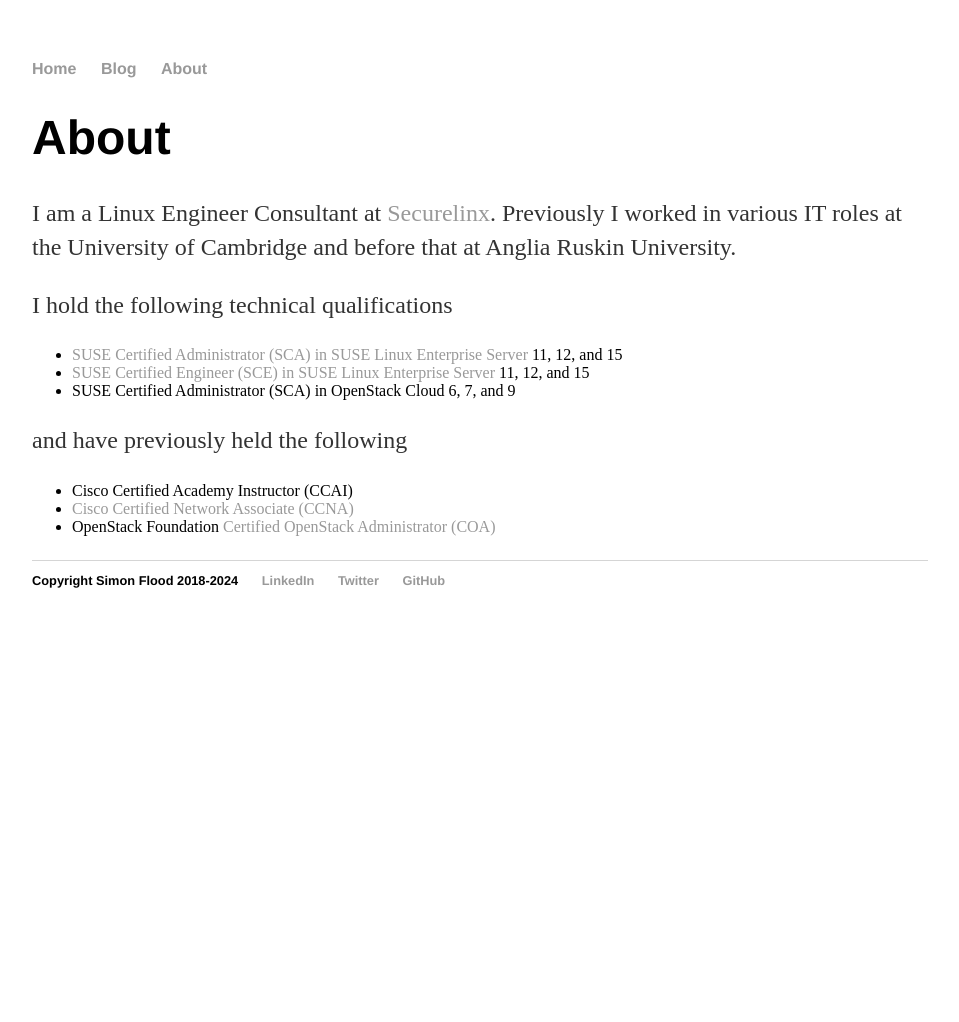
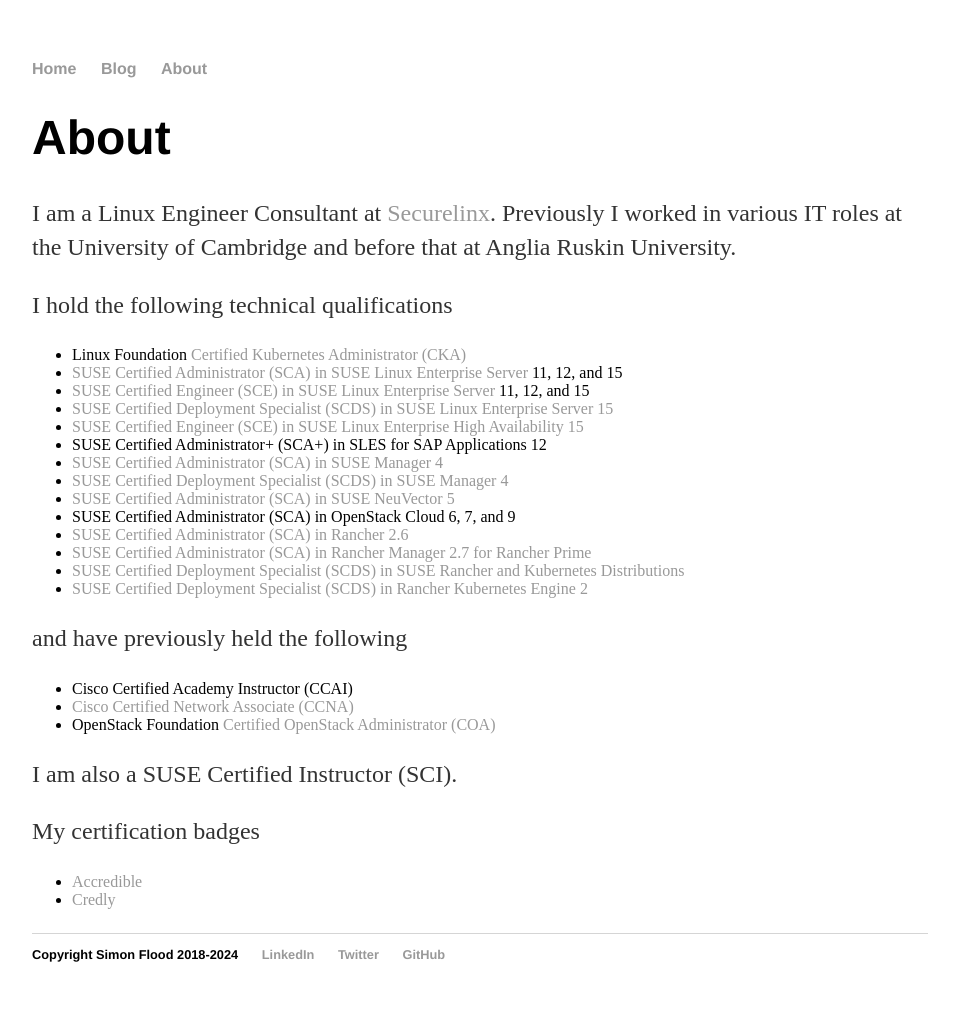
Before and after one commit to simonflood/simonflood.github.io, a Jekyll site: the page built from about/index.html, in a window 1280 px wide. Shown: the whole page, without its empty margins (160-1119 px from the left). Built offline with Jekyll 4.4.1, drawn with Linux system fonts in a browser that asks for light colours; before the commit the page ends 900 px from its top, so only the background shows below that.

Commit message:
Updated About page

```diff
--- a/about/index.html
+++ b/about/index.html
@@ -7,9 +7,20 @@
 	<p>I am a Linux Engineer Consultant at <a href="https://securelinx.com/">Securelinx</a>. Previously I worked in various IT roles at the University of Cambridge and before that at Anglia Ruskin University.</p>
 	<p>I hold the following technical qualifications</p>
         <ul>
+          <li />Linux Foundation <a href="https://training.linuxfoundation.org/certification/certified-kubernetes-administrator-cka/">Certified Kubernetes Administrator (CKA)</a>
           <li /><a href="https://www.suse.com/training/exam/sca-sles-15/">SUSE Certified Administrator (SCA) in SUSE Linux Enterprise Server</a> 11, 12, and 15
           <li /><a href="https://www.suse.com/training/exam/sce-sles-15/">SUSE Certified Engineer (SCE) in SUSE Linux Enterprise Server</a> 11, 12, and 15
+          <li /><a href="https://www.suse.com/training/exam/scds_sles15">SUSE Certified Deployment Specialist (SCDS) in SUSE Linux Enterprise Server 15</a>
+          <li /><a href="https://www.suse.com/training/exam/sce-sle-ha-15">SUSE Certified Engineer (SCE) in SUSE Linux Enterprise High Availability 15</a>
+          <li />SUSE Certified Administrator+ (SCA+) in SLES for SAP Applications 12
+          <li /><a href="https://www.suse.com/training/exam/sca-suma-4">SUSE Certified Administrator (SCA) in SUSE Manager 4</a>
+          <li /><a href="https://www.suse.com/training/exam/scds-suma-4">SUSE Certified Deployment Specialist (SCDS) in SUSE Manager 4</a>
+          <li /><a href="https://www.suse.com/training/exam/sca-neuvector5">SUSE Certified Administrator (SCA) in SUSE NeuVector 5</a>
           <li />SUSE Certified Administrator (SCA) in OpenStack Cloud 6, 7, and 9
+          <li /><a href="https://www.suse.com/training/exam/sca-rancher-2-6">SUSE Certified Administrator (SCA) in Rancher 2.6</a>
+          <li /><a href="https://www.suse.com/training/exam/sca-rancher-2-6">SUSE Certified Administrator (SCA) in Rancher Manager 2.7 for Rancher Prime</a>
+          <li /><a href="https://www.suse.com/training/exam/scds-ran-k8s">SUSE Certified Deployment Specialist (SCDS) in SUSE Rancher and Kubernetes Distributions</a>
+          <li /><a href="https://www.suse.com/training/exam/scds_rke2">SUSE Certified Deployment Specialist (SCDS) in Rancher Kubernetes Engine 2</a>
         </ul>
         <p>and have previously held the following</p>
         <ul>
@@ -17,4 +28,11 @@
           <li /><a href="https://www.cisco.com/c/en/us/training-events/training-certifications/certifications/associate/ccna.html">Cisco Certified Network Associate (CCNA)</a>
           <li />OpenStack Foundation <a href="https://www.openstack.org/coa/">Certified OpenStack Administrator (COA)</a>
         </ul></p>
+        <p>I am also a SUSE Certified Instructor (SCI).</p>
+        <p>My certification badges
+        <ul>
+          <li /><a href="https://www.credential.net/profile/simonflood/wallet">Accredible</a>
+          <li /><a href="https://www.credly.com/users/simonflood/badges">Credly</a>
+        </ul>
+        </p>
 </div><!-- /.blurb -->
```
